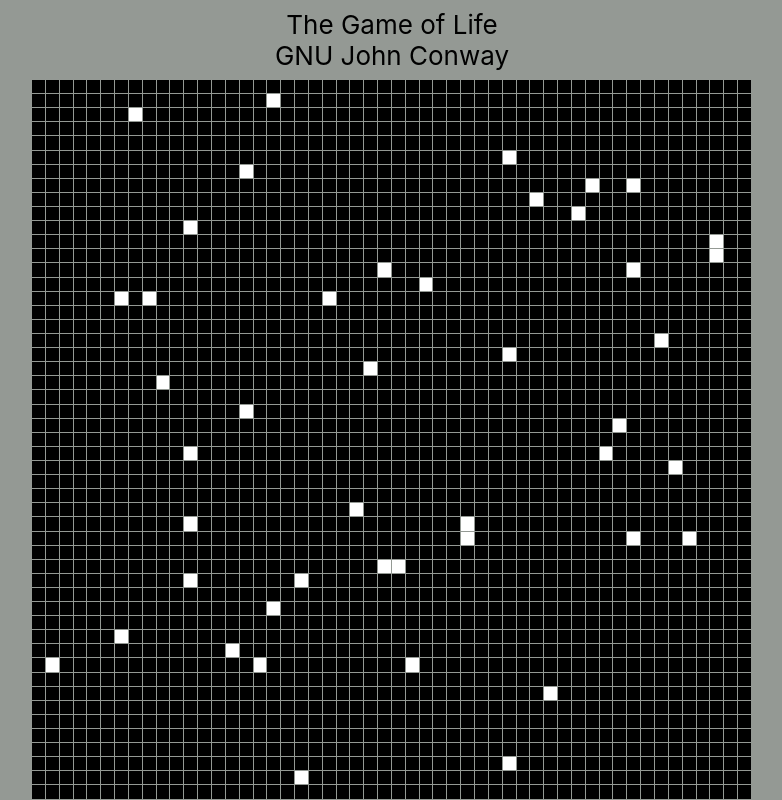
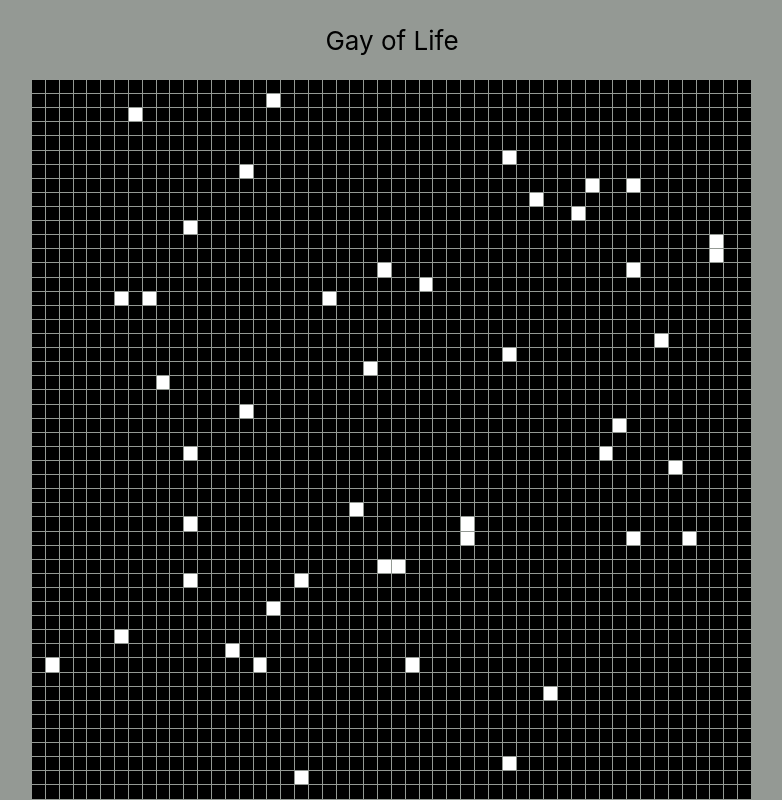
Before and after one commit to ErinCall/gay-of-life, a React (Create React App) app: page / in a window 1280 px wide. Shown: the whole page, without its empty margins (248-1030 px from the left). Built offline with nearby package versions, Linux system fonts and the light colour scheme.

Commit message:
Play the name gayme

```diff
--- a/package.json
+++ b/package.json
@@ -1,5 +1,5 @@
 {
-  "name": "game-of-life",
+  "name": "gay-of-life",
   "version": "0.1.0",
   "private": true,
   "dependencies": {
--- a/public/index.html
+++ b/public/index.html
@@ -24,10 +24,10 @@
       work correctly both with client-side routing and a non-root public URL.
       Learn how to configure a non-root public URL by running `npm run build`.
     -->
-    <title>Game of Life</title>
+    <title>Gay of Life</title>
   </head>
   <body>
-    <noscript>You need to enable JavaScript to run this app.</noscript>
+    <noscript>You need to engayble JavaScript to run this app.</noscript>
     <div id="root"></div>
     <!--
       This HTML file is a template.
--- a/src/App.js
+++ b/src/App.js
@@ -5,8 +5,7 @@
   return (
     <div className="App">
       <header className="App-header">
-        <p>The Game of Life</p>
-        <p>GNU John Conway</p>
+        <p>Gay of Life</p>
       </header>
       <Gameboard />
     </div>
```
Also changed, not shown: 1 other file (tests, documents, lock files or other folders).
